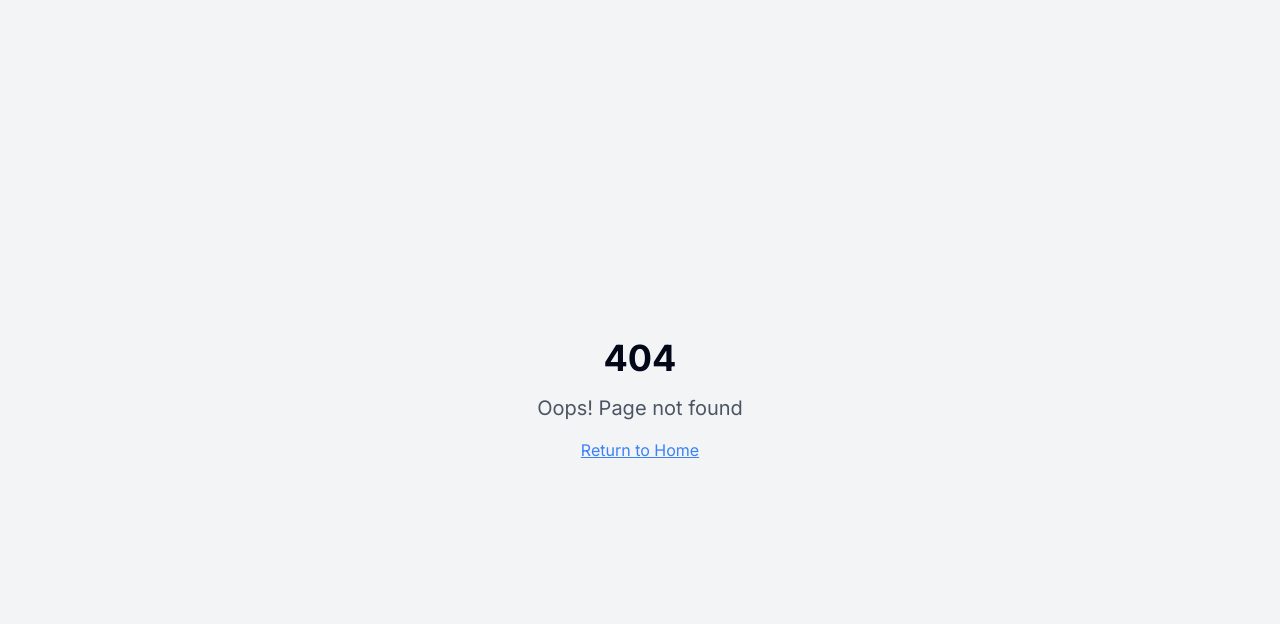
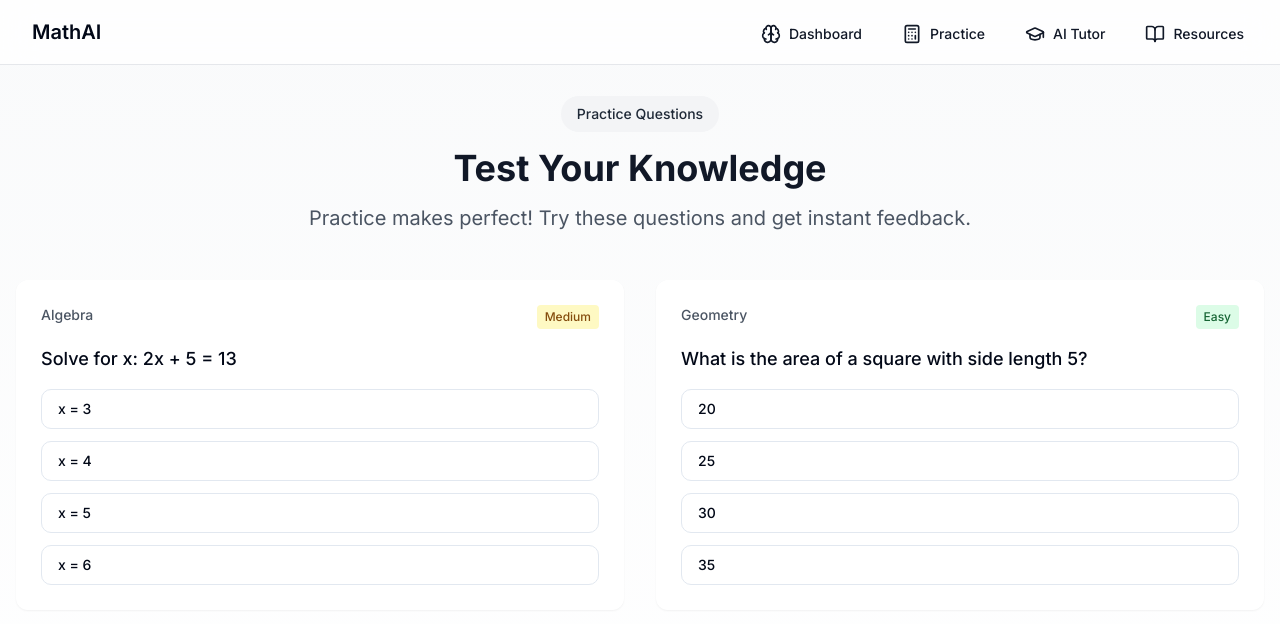
Before and after one commit to abhijit826/learnify-tutor-io, a React (Vite) app: page /practice in a window 1280 px wide. Before the commit this address had no page. Shown: the top 624 px of the page. Built offline with nearby package versions, Linux system fonts and the light colour scheme.

Commit message:
Implement Practice and Resources tabs
This commit makes the "Practice" and "Resources" navigation tabs functional.  No further details on implementation are provided.

```diff
--- a/src/App.tsx
+++ b/src/App.tsx
@@ -6,6 +6,8 @@ import { QueryClient, QueryClientProvider } from "@tanstack/react-query";
 import { BrowserRouter, Routes, Route } from "react-router-dom";
 import Index from "./pages/Index";
 import AITutor from "./pages/AITutor";
+import Practice from "./pages/Practice";
+import Resources from "./pages/Resources";
 import NotFound from "./pages/NotFound";
 
 const queryClient = new QueryClient();
@@ -19,6 +21,8 @@ const App = () => (
         <Routes>
           <Route path="/" element={<Index />} />
           <Route path="/ai-tutor" element={<AITutor />} />
+          <Route path="/practice" element={<Practice />} />
+          <Route path="/resources" element={<Resources />} />
           <Route path="*" element={<NotFound />} />
         </Routes>
       </BrowserRouter>
--- /dev/null
+++ b/src/pages/Practice.tsx
@@ -0,0 +1,144 @@
+
+import { Navigation } from "@/components/Navigation";
+import { Button } from "@/components/ui/button";
+import { Card } from "@/components/ui/card";
+import { Calculator, CheckCircle, HelpCircle } from "lucide-react";
+import { useState } from "react";
+import { Link } from "react-router-dom";
+import { useToast } from "@/hooks/use-toast";
+
+interface Question {
+  id: number;
+  topic: string;
+  difficulty: "Easy" | "Medium" | "Hard";
+  question: string;
+  options: string[];
+  correctAnswer: string;
+}
+
+const Practice = () => {
+  const [selectedAnswer, setSelectedAnswer] = useState<string>("");
+  const { toast } = useToast();
+
+  const sampleQuestions: Question[] = [
+    {
+      id: 1,
+      topic: "Algebra",
+      difficulty: "Medium",
+      question: "Solve for x: 2x + 5 = 13",
+      options: ["x = 3", "x = 4", "x = 5", "x = 6"],
+      correctAnswer: "x = 4"
+    },
+    {
+      id: 2,
+      topic: "Geometry",
+      difficulty: "Easy",
+      question: "What is the area of a square with side length 5?",
+      options: ["20", "25", "30", "35"],
+      correctAnswer: "25"
+    }
+  ];
+
+  const handleAnswerSubmit = (selectedOption: string, correctAnswer: string) => {
+    setSelectedAnswer(selectedOption);
+    if (selectedOption === correctAnswer) {
+      toast({
+        title: "Correct!",
+        description: "Well done! Let's try another question.",
+        className: "bg-green-50 text-green-900",
+      });
+    } else {
+      toast({
+        title: "Not quite right",
+        description: "Need help? Try our AI Tutor for a detailed explanation.",
+        action: (
+          <Link to="/ai-tutor">
+            <Button variant="outline" size="sm">
+              Get Help
+            </Button>
+          </Link>
+        ),
+      });
+    }
+  };
+
+  return (
+    <div className="min-h-screen bg-gradient-to-b from-gray-50 to-white">
+      <Navigation />
+
+      <div className="pt-24 px-4 max-w-7xl mx-auto">
+        <div className="text-center mb-12">
+          <span className="inline-block bg-gray-100 text-gray-800 text-sm font-medium px-4 py-2 rounded-full mb-4">
+            Practice Questions
+          </span>
+          <h1 className="text-4xl font-bold text-gray-900 mb-4">
+            Test Your Knowledge
+          </h1>
+          <p className="text-xl text-gray-600 max-w-2xl mx-auto">
+            Practice makes perfect! Try these questions and get instant feedback.
+          </p>
+        </div>
+
+        <div className="grid gap-8 md:grid-cols-2">
+          {sampleQuestions.map((q) => (
+            <Card key={q.id} className="glass-card p-6">
+              <div className="flex justify-between items-start mb-4">
+                <span className="text-sm font-medium text-gray-600">{q.topic}</span>
+                <span className={`px-2 py-1 rounded text-xs font-medium ${
+                  q.difficulty === "Easy" ? "bg-green-100 text-green-800" :
+                  q.difficulty === "Medium" ? "bg-yellow-100 text-yellow-800" :
+                  "bg-red-100 text-red-800"
+                }`}>
+                  {q.difficulty}
+                </span>
+              </div>
+
+              <p className="text-lg font-medium mb-4">{q.question}</p>
+
+              <div className="space-y-3">
+                {q.options.map((option, index) => (
+                  <Button
+                    key={index}
+                    variant="outline"
+                    className={`w-full justify-start ${
+                      selectedAnswer === option && option === q.correctAnswer
+                        ? "bg-green-50 text-green-900 border-green-200"
+                        : selectedAnswer === option
+                        ? "bg-red-50 text-red-900 border-red-200"
+                        : ""
+                    }`}
+                    onClick={() => handleAnswerSubmit(option, q.correctAnswer)}
+                  >
+                    {selectedAnswer === option && (
+                      <span className="mr-2">
+                        {option === q.correctAnswer ? (
+                          <CheckCircle className="w-4 h-4 text-green-600" />
+                        ) : (
+                          <HelpCircle className="w-4 h-4 text-red-600" />
+                        )}
+                      </span>
+                    )}
+                    {option}
+                  </Button>
+                ))}
+              </div>
+
+              {selectedAnswer && selectedAnswer !== q.correctAnswer && (
+                <div className="mt-4 flex justify-end">
+                  <Link to="/ai-tutor">
+                    <Button variant="outline" size="sm" className="hover-transform">
+                      <HelpCircle className="w-4 h-4 mr-2" />
+                      Get Help
+                    </Button>
+                  </Link>
+                </div>
+              )}
+            </Card>
+          ))}
+        </div>
+      </div>
+    </div>
+  );
+};
+
+export default Practice;
--- /dev/null
+++ b/src/pages/Resources.tsx
@@ -0,0 +1,95 @@
+
+import { Navigation } from "@/components/Navigation";
+import { Card } from "@/components/ui/card";
+import { Button } from "@/components/ui/button";
+import { BookOpen, Video, FileText, ExternalLink } from "lucide-react";
+
+const Resources = () => {
+  const resources = [
+    {
+      title: "Algebra Fundamentals",
+      type: "Video Course",
+      description: "Master the basics of algebra with our comprehensive video series",
+      icon: <Video className="w-6 h-6" />,
+      link: "#"
+    },
+    {
+      title: "Geometry Handbook",
+      type: "PDF Guide",
+      description: "Complete guide to geometric concepts and problem-solving techniques",
+      icon: <FileText className="w-6 h-6" />,
+      link: "#"
+    },
+    {
+      title: "Calculus Practice Problems",
+      type: "Interactive",
+      description: "Collection of calculus problems with step-by-step solutions",
+      icon: <BookOpen className="w-6 h-6" />,
+      link: "#"
+    }
+  ];
+
+  return (
+    <div className="min-h-screen bg-gradient-to-b from-gray-50 to-white">
+      <Navigation />
+
+      <div className="pt-24 px-4 max-w-7xl mx-auto">
+        <div className="text-center mb-12">
+          <span className="inline-block bg-gray-100 text-gray-800 text-sm font-medium px-4 py-2 rounded-full mb-4">
+            Learning Resources
+          </span>
+          <h1 className="text-4xl font-bold text-gray-900 mb-4">
+            Educational Materials
+          </h1>
+          <p className="text-xl text-gray-600 max-w-2xl mx-auto">
+            Access our curated collection of learning resources to support your mathematical journey.
+          </p>
+        </div>
+
+        <div className="grid gap-8 md:grid-cols-3">
+          {resources.map((resource, index) => (
+            <Card key={index} className="glass-card p-6 hover-transform">
+              <div className="flex items-center mb-4 text-gray-700">
+                {resource.icon}
+                <span className="ml-2 text-sm font-medium text-gray-500">
+                  {resource.type}
+                </span>
+              </div>
+
+              <h3 className="text-xl font-semibold mb-2">
+                {resource.title}
+              </h3>
+
+              <p className="text-gray-600 mb-4">
+                {resource.description}
+              </p>
+
+              <Button className="w-full" variant="outline">
+                Access Resource
+                <ExternalLink className="w-4 h-4 ml-2" />
+              </Button>
+            </Card>
+          ))}
+        </div>
+
+        {/* Quick Links Section */}
+        <div className="mt-16">
+          <h2 className="text-2xl font-semibold mb-6 text-center">Quick Links</h2>
+          <div className="grid gap-4 md:grid-cols-4">
+            {["Textbooks", "Video Lectures", "Practice Tests", "Formula Sheets"].map((link) => (
+              <Button
+                key={link}
+                variant="outline"
+                className="hover-transform"
+              >
+                {link}
+              </Button>
+            ))}
+          </div>
+        </div>
+      </div>
+    </div>
+  );
+};
+
+export default Resources;
```
